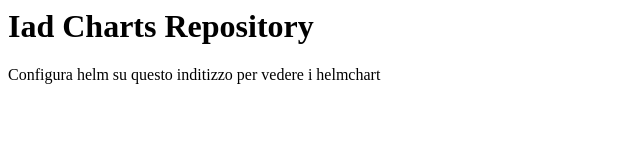
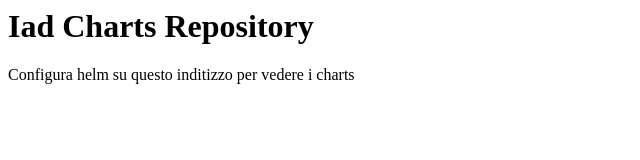
Before and after one commit to pciaco/Helm-repo-test, a plain HTML site: page docs/index.html in a window 1280 px wide. Shown: the full height of the page, 0-640 px from the left. Drawn offline with Linux system fonts and the light colour scheme.

Commit message:
Update index.html
Modifica testo pagina

```diff
--- a/docs/index.html
+++ b/docs/index.html
@@ -4,6 +4,6 @@
   </head>
   <body>
     <h1>Iad Charts Repository</h1>
-    <p>Configura helm su questo inditizzo per vedere i helmchart</p>
+    <p>Configura helm su questo inditizzo per vedere i charts</p>
   </body>
 </html>
```
